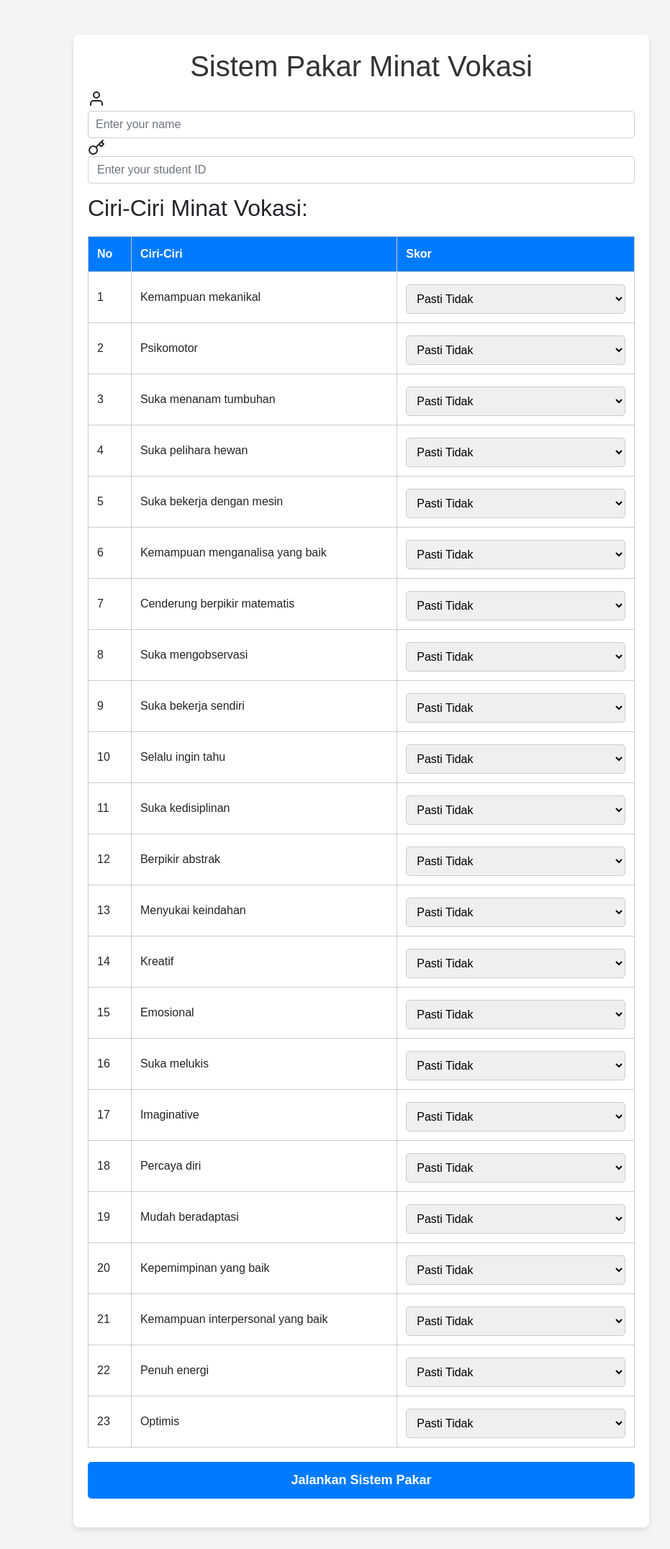
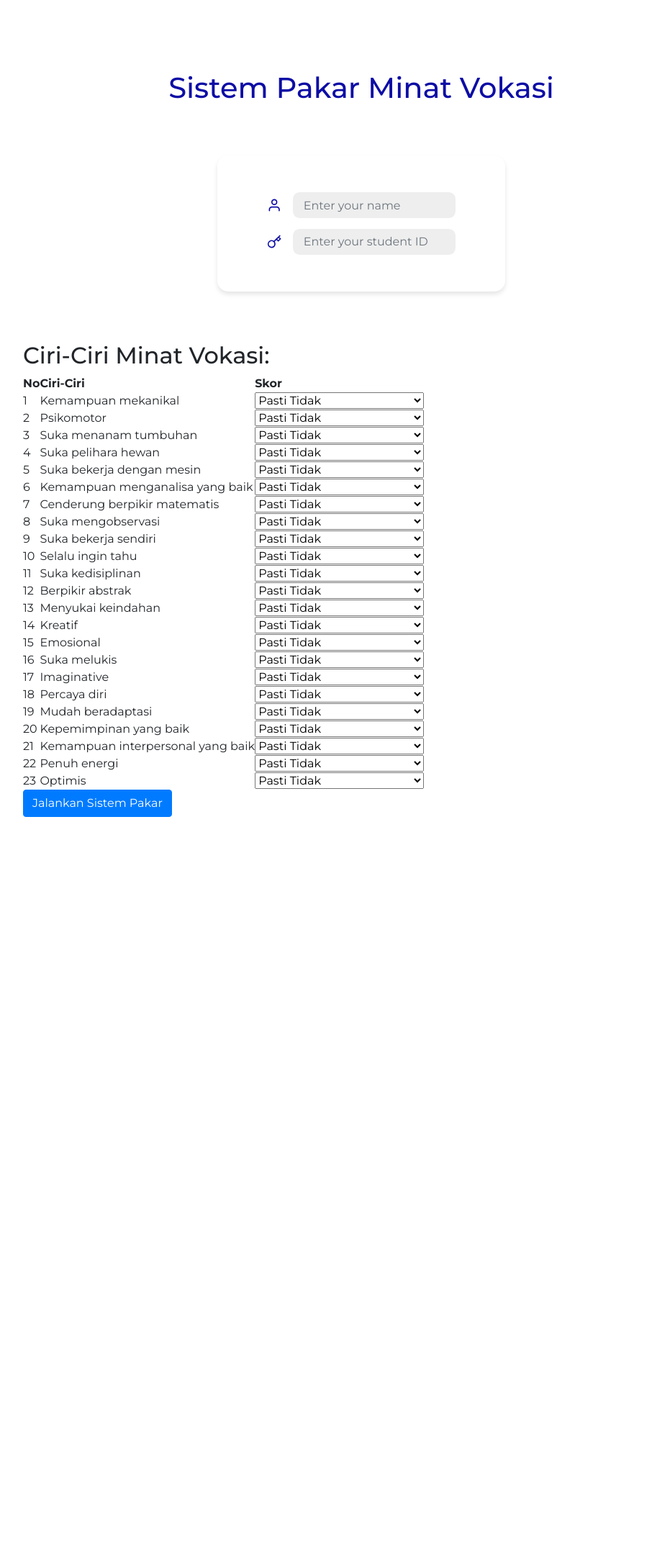
Before and after one commit to NurKholisYusufRabbani/Demo-Sistem-Pakar, a Flask app: page / in a window 1280 px wide. Shown: the whole page at 72% size, without its empty margins (138-1069 px from the left). After the commit the page ends 1135 px from the top, so only its background shows below. Run offline with Flask 3, Linux system fonts and the light colour scheme; parts of the project's set-up code (start-up, migrations or seed data) failed here and were passed over; some libraries are stand-ins or nearby versions.

Commit message:
Update style.css

```diff
--- a/static/style.css
+++ b/static/style.css
@@ -1,93 +1,75 @@
-body {
-    font-family: Arial, sans-serif;
-    background-color: #f4f4f4;
-    margin: 0;
-    padding: 0;
+* {
+  padding: 0;
+  margin: 0;
+  box-sizing: border-box;
 }
 
-.container {
-    background-color: #fff;
-    padding: 20px;
-    border-radius: 8px;
-    box-shadow: 0 4px 8px rgba(0, 0, 0, 0.1);
-    width: 90%;
-    max-width: 800px;
-    margin: 30px auto;
+body {
+  font-family: "Montserrat", sans-serif;
+  background-color: #ffffff;
 }
 
-h1 {
-    text-align: center;
-    color: #333;
+.mt-5 {
+  padding: 50px 100px;
 }
 
-table {
-    width: 100%;
-    border-collapse: collapse;
-    margin-top: 20px;
-}
-
-th, td {
-    padding: 12px;
-    text-align: left;
-    border: 1px solid #ccc;
-}
-
-th {
-    background-color: #007bff;
-    color: white;
+.mt-5 h1 {
+  color: #0d0da5;
+  text-align: center;
+  margin-bottom: 70px;
 }
 
 .form-group {
-    margin-bottom: 15px;
+  justify-items: center;
+  background: #ffffff;
+  padding: 50px;
+  max-width: 400px;
+  box-shadow: 0 4px 6px rgba(0, 0, 0, 0.1);
+  border-radius: 15px;
+  margin: 0 auto;
+  margin-bottom: 70px;
 }
 
-input[type="text"], select {
-    display: block;
-    width: 100%;
-    padding: 10px;
-    border: 1px solid #ccc;
-    border-radius: 5px;
-    margin-top: 5px;
+.form-control {
+  padding: 10px 15px;
+  border-radius: 10px;
+  background-color: #eeeeee;
+  border: 0.5px solid #ffff;
+  transition: all 0.5s ease-in-out;
 }
 
-.btn {
-    display: block;
-    width: 100%;
-    padding: 12px;
-    border: none;
-    border-radius: 5px;
-    background-color: #007bff;
-    color: white;
-    font-size: 18px;
-    font-weight: bold;
-    cursor: pointer;
-    transition: background-color 0.3s, transform 0.3s;
-    margin: 20px auto;
+.form-control:hover {
+  border: 0.5px solid #0d0da5;
 }
 
-.btn:hover {
-    background-color: #0056b3;
-    transform: scale(1.05);
+.form-control:focus {
+  border: 0.5px solid #0d0da5;
+  outline: none;
 }
 
-.btn:active {
-    transform: scale(0.95);
+.form-control:valid {
+  border: 0.5px solid #0d0da5;
 }
 
-.result {
-    margin-top: 20px;
-    text-align: center;
-    font-size: 18px;
-    color: #555;
+.feather {
+  color: #0d0da5;
 }
 
-@media (max-width: 768px) {
-    .container {
-        width: 95%;
-        padding: 15px;
-    }
+.form-nama {
+  display: flex;
+  align-items: center;
+  margin-bottom: 12.5px;
+}
 
-    select {
-        width: 100%;
-    }
+.feather-user {
+  margin-right: 15px;
 }
+
+.form-nim {
+  display: flex;
+  align-items: center;
+}
+
+.feather-key {
+  margin-right: 15px;
+}
```
